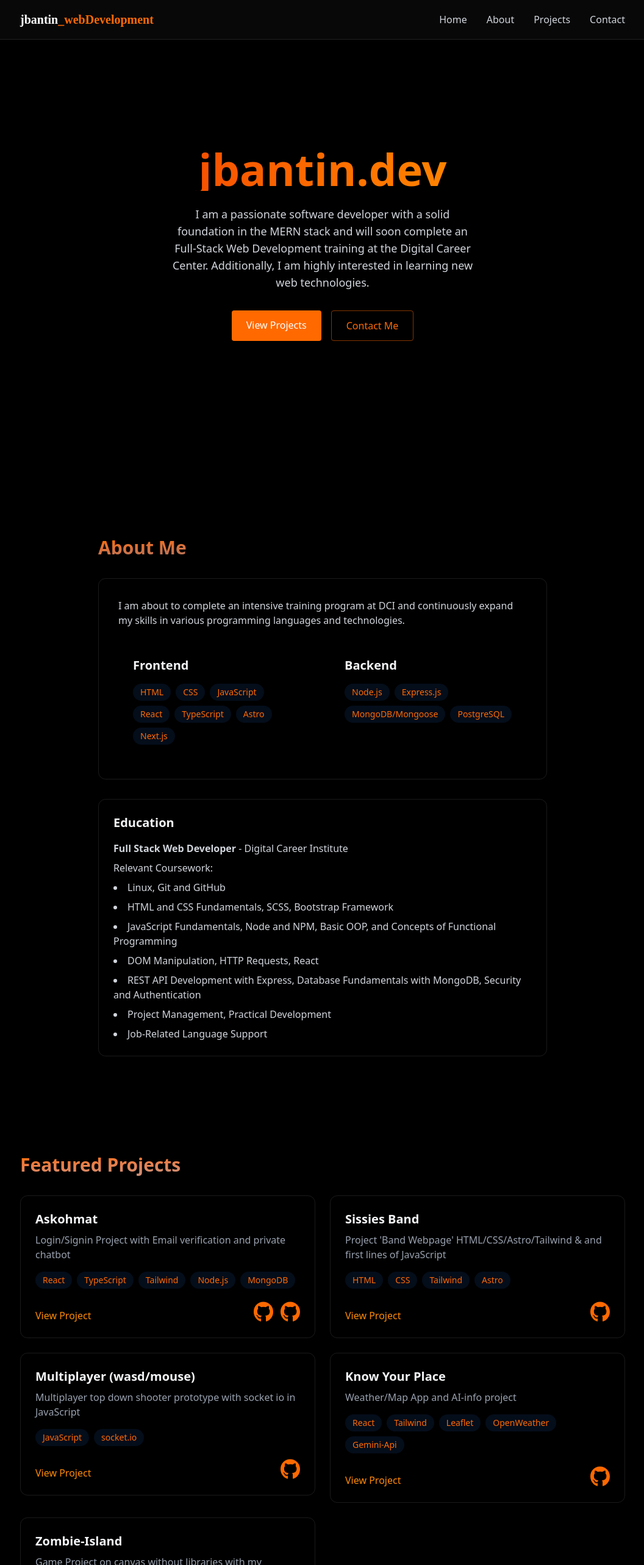
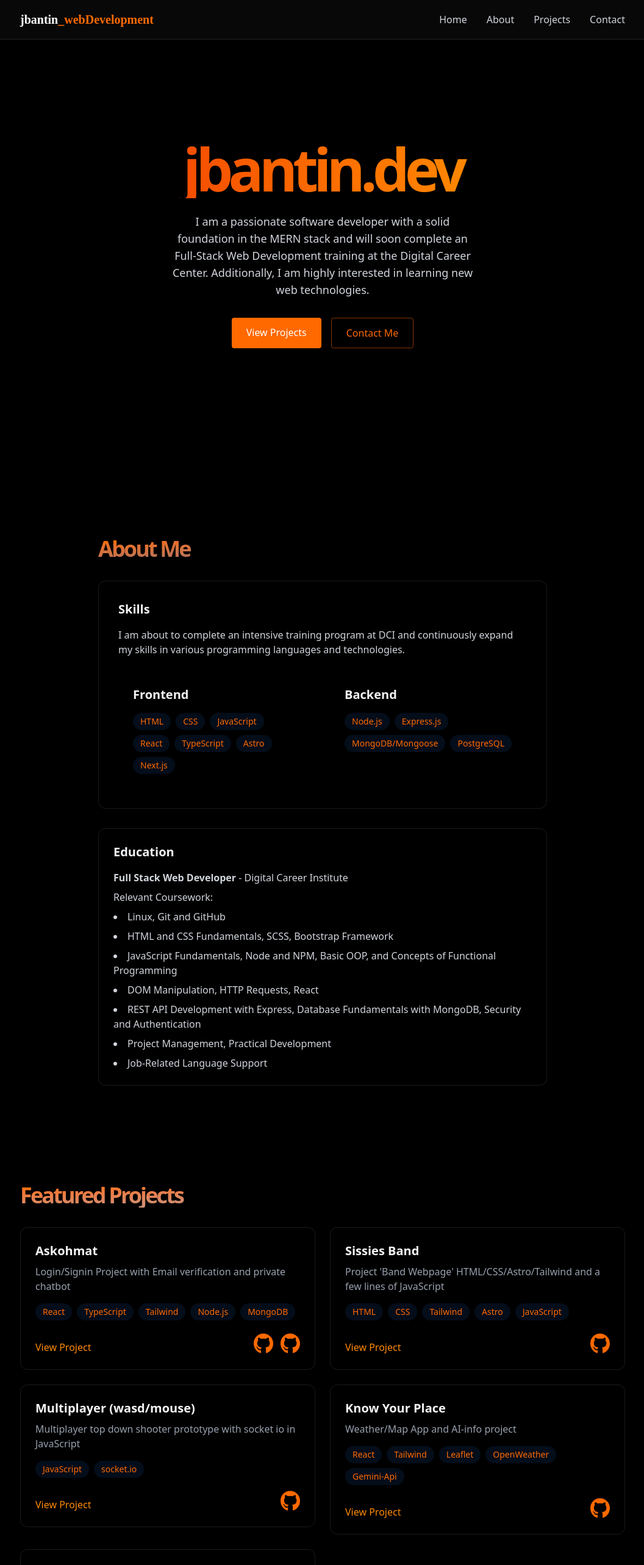
Before and after one commit to jbantin/Portfolio_new, a React (Vite) app: page / in a window 1280 px wide. Shown: the top 2566 px of the page at 61% size, without its empty margins (111-1167 px from the left). Built offline with nearby package versions, Linux system fonts and the light colour scheme; a web font is replaced by a local one.

Commit message:
small fixes

```diff
--- a/src/components/sections/About.jsx
+++ b/src/components/sections/About.jsx
@@ -22,7 +22,7 @@ export const About = () => {
       className="min-h-screen flex items-center justify-center py-20"
     >
       <div className="max-w-3xl mx-auto px-4">
-        <h2 className="text-3xl font-bold mb-8 bg-gradient-to-br from-orange-500 to-zinc-500 bg-clip-text text-transparent">
+        <h2 className="text-4xl tracking-[-0.08em] font-black mb-8 bg-gradient-to-br from-orange-500 to-zinc-500 bg-clip-text text-transparent">
           About Me
         </h2>
         <motion.div
@@ -34,6 +34,7 @@ export const About = () => {
           }}
         >
           <div className="rounded-xl p-8 border-white/10 border hover:-translate-y-1 transition-all">
+          <h3 className="text-xl font-bold mb-4">Skills</h3>
             <p className="text-gray-300 mb-6">
               I am about to complete an intensive training program at DCI and
               continuously expand my skills in various programming languages and
--- a/src/components/sections/Contact.jsx
+++ b/src/components/sections/Contact.jsx
@@ -34,8 +34,8 @@ export const Contact = () => {
       className="min-h-screen flex items-center justify-center py-20"
     >
       <div className="px-4 w-150">
-        <h2 className="text-3xl font-bold mb-8 bg-gradient-to-br from-orange-500 to-zinc-400 bg-clip-text text-transparent">
-          Get in Touch
+        <h2 className="text-4xl tracking-[-0.08em] font-black mb-8 bg-gradient-to-br from-orange-500 to-zinc-400 bg-clip-text text-transparent">
+          Contact
         </h2>
         <form className="space-y-6" onSubmit={handleSubmit}>
           <motion.div
--- a/src/components/sections/Home.jsx
+++ b/src/components/sections/Home.jsx
@@ -5,8 +5,8 @@ export const Home = () => {
       className="min-h-screen flex items-center justify-center relative"
     >
       <div className="text-center z-10 px-4">
-        <h1 className="text-5xl md:text-7xl font-bold mb-6 bg-gradient-to-r from-orange-600 to-orange-400 bg-clip-text text-transparent leading-right">
-          jbantin.dev
+        <h1 className="text-7xl md:text-8xl font-black tracking-[-0.08em] mb-6 bg-gradient-to-r from-orange-600 to-orange-400 bg-clip-text text-transparent leading-right">
+           jbantin.dev
         </h1>
         <p className="text-gray-300 text-lg mb-8 max-w-lg mx-auto">
           I am a passionate software developer with a solid foundation in the
--- a/src/components/sections/Projects.jsx
+++ b/src/components/sections/Projects.jsx
@@ -7,7 +7,7 @@ export const Projects = () => {
       className="min-h-screen flex item-center justify-center py-20"
     >
       <div className="max-w-5xl mx-auto px-4">
-        <h2 className="text-3xl font-bold mb-8 bg-gradient-to-br from-orange-500 to-zinc-400 bg-clip-text text-transparent">
+        <h2 className="text-4xl tracking-[-0.08em] font-black mb-8 bg-gradient-to-br from-orange-500 to-zinc-400 bg-clip-text text-transparent">
           Featured Projects
         </h2>
         <div className="grid grid-cols-1 md:grid-cols-2 gap-6">
@@ -83,11 +83,10 @@ export const Projects = () => {
             <div className="p-6 rounded-xl border border-white/10 hover:-translate-y-1 hover:border-orange-500/10 hover:shadow-[0_2px_8px_rgba(59,130,246,0.1)] transition-all">
               <h3 className="text-xl font-bold mb-2">Sissies Band</h3>
               <p className="text-gray-400 mb-4">
-                Project 'Band Webpage' HTML/CSS/Astro/Tailwind & and first lines
-                of JavaScript
+                Project 'Band Webpage' HTML/CSS/Astro/Tailwind and a few lines of JavaScript
               </p>
               <div className="flex flex-wrap gap-2 mb-4">
-                {["HTML", "CSS", "Tailwind", "Astro"].map((tech, key) => (
+                {["HTML", "CSS", "Tailwind", "Astro","JavaScript"].map((tech, key) => (
                   <span
                     key={key}
                     className="bg-blue-500/10 text-orange-500 py-1 px-3 rounded-full text-sm hover:bg-blue-500/20
--- a/src/index.css
+++ b/src/index.css
@@ -13,52 +13,6 @@ body {
   margin: 0;
   padding: 0;
 
-
-
   background: #0a0a0a;
   color: #f3f4f6;
 }
-
-@layer utilities {
-  @keyframes blink {
-
-    0%,
-    100% {
-      opacity: 1;
-    }
-
-    50% {
-      opacity: 0;
-    }
-  }
-
-  .animate-blink {
-    animation: blink 0.75s step-end infinite;
-  }
-
-  @keyframes loading {
-    0% {
-      transform: translateX(-100%);
-    }
-
-    100% {
-      transform: translateX(250%);
-    }
-  }
-
-  .animate-loading-bar {
-    animation: loading 0.85s ease infinite;
-  }
-}
-
-.reveal {
-  opacity: 0;
-  transform: translateY(20px);
-  transition: opacity 0.7s ease, transform 0.7s ease;
-}
-
-.reveal.visible {
-  opacity: 1;
-  transform: translateY(0);
-
-}
```
